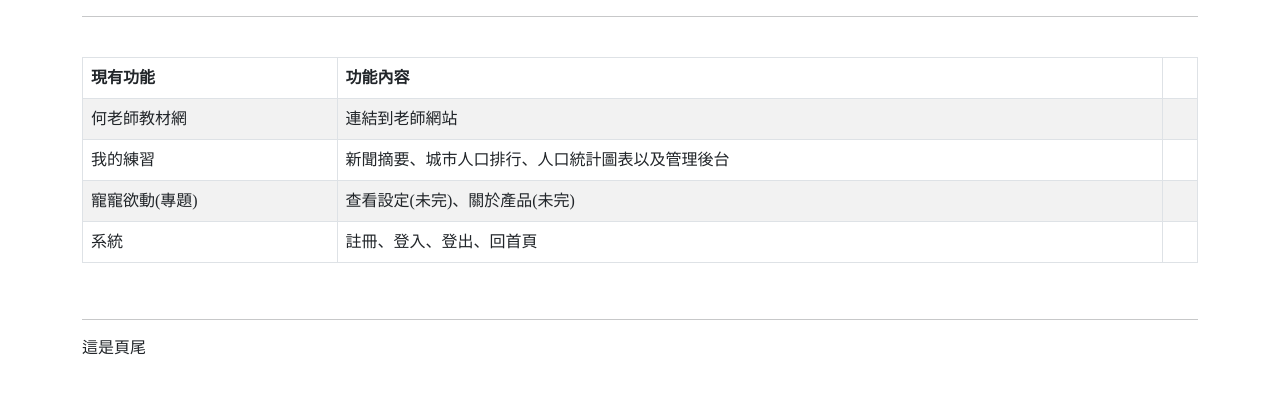
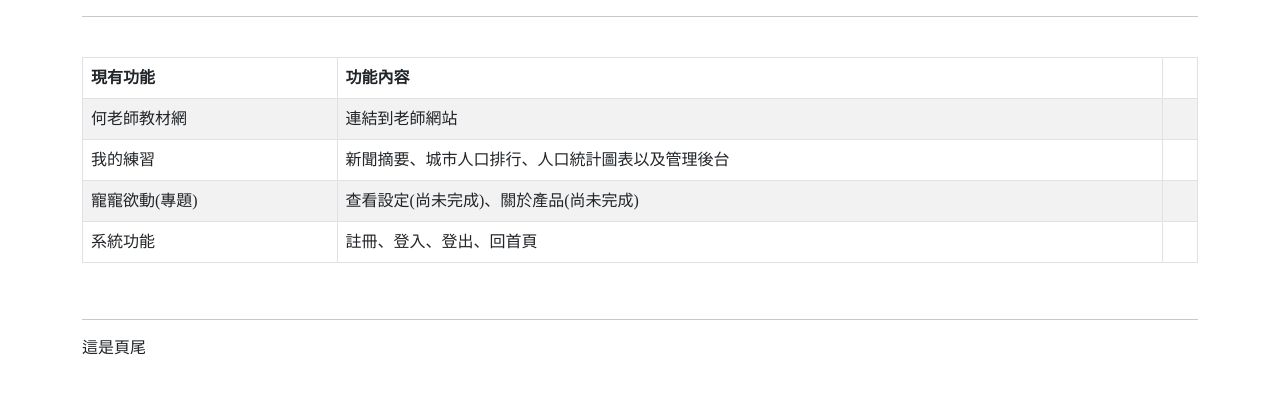
Before and after one commit to gahao0168/ai, a Django app: page / in a window 1280 px wide. Shown: the part 112-506 px from the top of the page. Run offline with Django 3.2, Linux system fonts and the light colour scheme; some libraries are stand-ins or nearby versions.

Commit message:
Update index.html

```diff
--- a/templates/index.html
+++ b/templates/index.html
@@ -26,11 +26,11 @@
             </tr>
             <tr>
                 <td>寵寵欲動(專題)</td>
-                <td>查看設定(未完)、關於產品(未完)</td>
+                <td>查看設定(尚未完成)、關於產品(尚未完成)</td>
                 <td></td>
             </tr>
             <tr>
-                <td>系統</td>
+                <td>系統功能</td>
                 <td>註冊、登入、登出、回首頁</td>
                 <td></td>
             </tr>
```
